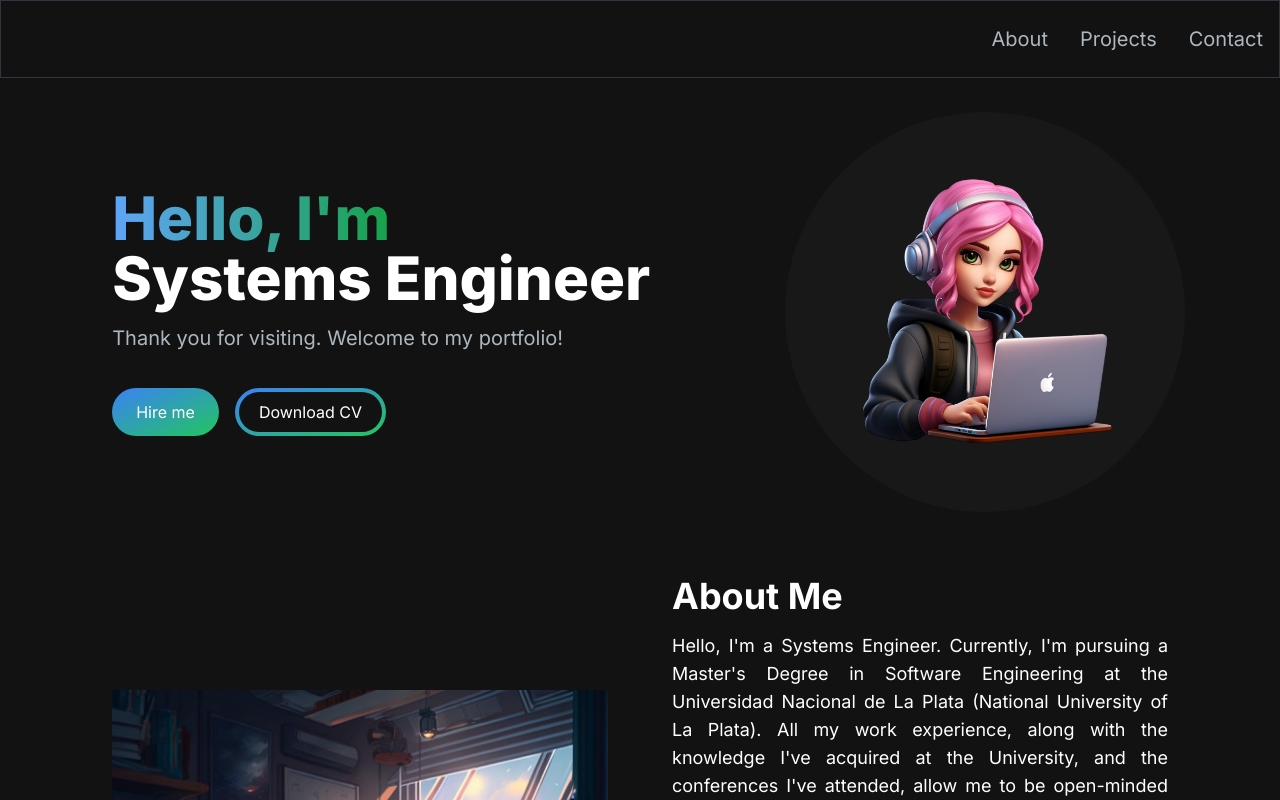
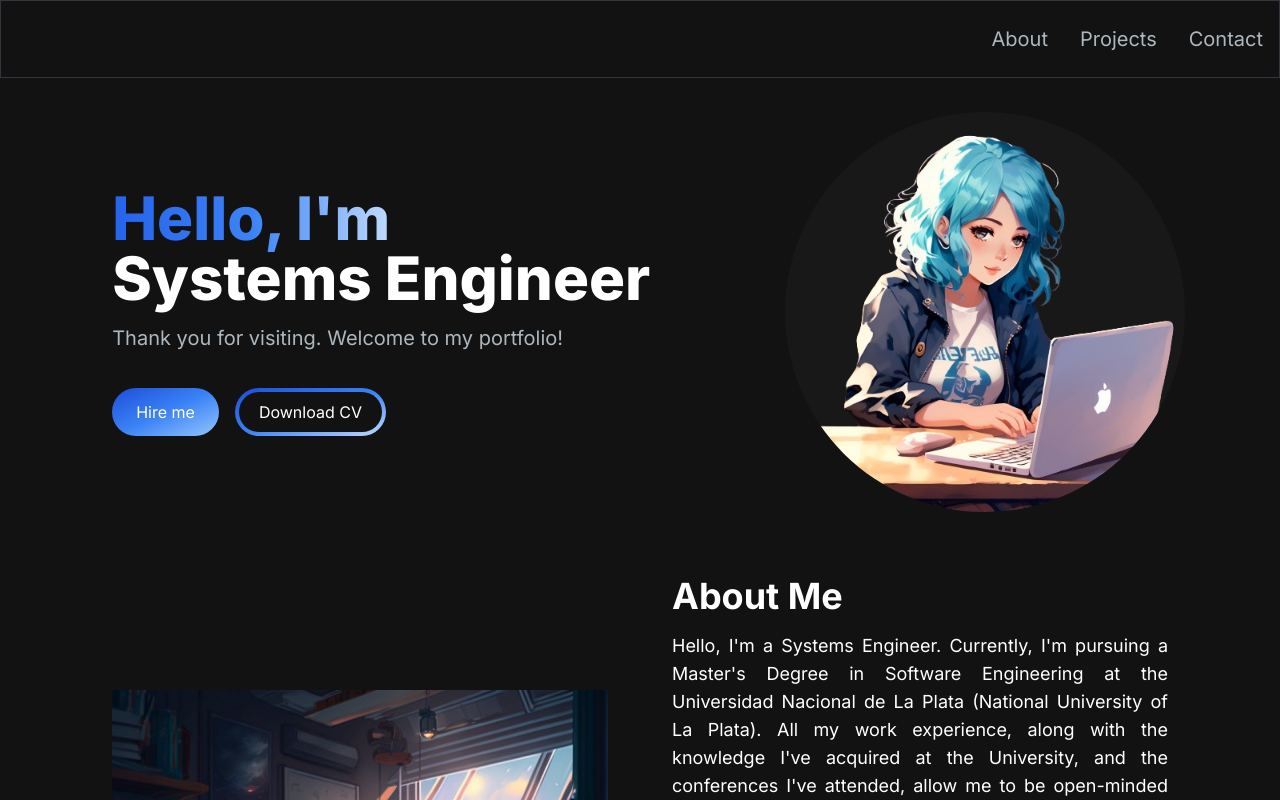
Before and after one commit to juliscrep/Portfolio-website, a Next.js app: page / in a window 1280 px wide. Shown: the top 800 px of the page. Built offline with nearby package versions, Linux system fonts and the light colour scheme.

Commit message:
cambios en codigo

```diff
--- a/app/components/HeroSection.jsx
+++ b/app/components/HeroSection.jsx
@@ -10,7 +10,7 @@ const HeroSection = () => {
         <div className='grid grid-cols-1 sm:grid-cols-12'>
             <div className='col-span-7 place-self-center text-center sm:text-left'>
                 <h1 className="text-white mb-4 text-4xl sm:text-5xl lg:text-6xl font-extrabold">
-                    <span className='text-transparent bg-clip-text bg-gradient-to-r from-blue-400 to-green-600'>
+                    <span className='text-transparent bg-clip-text bg-gradient-to-r from-blue-600 via-blue-500 to-blue-200'>
                         Hello, I'm {" "}
                     </span>
                     <br></br>
@@ -33,20 +33,20 @@ const HeroSection = () => {
                   Thank you for visiting. Welcome to my portfolio!
                 </p>
                 <div>
-                    <button className='px-6 py-3 w-full sm:w-fit rounded-full mr-4 bg-gradient-to-br from-blue-500  to-green-500 hover:bg-slate-200 text-white'>Hire me</button>
-                    <button className='px-1 py-1 w-full sm:w-fit rounded-full bg-gradient-to-br  from-blue-500  to-green-500 hover:bg-slate-800 text-white mt-3 '>
+                    <button className='px-6 py-3 w-full sm:w-fit rounded-full mr-4 bg-gradient-to-br from-blue-700 via-blue-500 to-blue-300 hover:bg-slate-200 text-white'>Hire me</button>
+                    <button className='px-1 py-1 w-full sm:w-fit rounded-full bg-gradient-to-br from-blue-700 via-blue-500 to-blue-200 hover:bg-slate-800 text-white mt-3 '>
                     <a className='block bg-[#121212] hover:bg-slate-800 rounded-full px-5 py-2' href="/images/cv.pdf" target="_blank">Download CV</a>
                     </button>
                 </div>
             </div>
             <div className='col-span-5 place-self-center mt-4 lg:mt-0'>
-                <div className='rounded-full bg-[#181818] w-[250px] h-[250px] lg:w-[400px] lg:h-[400px] relative'>
+                <div className='rounded-full bg-[#181818] w-[240px] h-[240px] lg:w-[400px] lg:h-[400px] relative'>
                   <Image
-                    src="/images/hero-image.png"
+                    src="/images/retrato5.png"
                     alt="hero image"
-                    className='absolute transform  -translate-x-1/2 -translate-y-1/2 top-1/2 left-1/2'
-                    width={300}
-                    height={300}
+                    className='absolute transform  -translate-x-1/2 -translate-y-1/2 top-1/2 left-1/2 rounded-full'
+                    width={440}
+                    height={440}
                   />
                 </div>
 
--- a/app/components/ProjectsSection.jsx
+++ b/app/components/ProjectsSection.jsx
@@ -18,7 +18,7 @@ const projectsData = [
     {
         id:2,
         title: "web service (API) to diagnose a patient's cardiac risk",
-        description:"This project presents the proposed solution for the integrative project in the course 'Topics in Software Engineering II' within the Master's Degree in Software program. The proposal involves the development of a web service (API) that provides access to a neural network model.The main goal of this model is to diagnose the cardiac risk of a patient based on provided clinical data, such as cholesterol level, blood pressure, blood sugar level, age, overweight status, and smoking habit.The logical system model is based on a microservices architecture using Python and MongoDB.",
+        description:"This project develops a web service (API) granting access to a neural network model. Its primary aim is to diagnose a patient's cardiac risk using clinical data. The system adopts a microservices architecture with Python and MongoDB.",
         image: "/images/projects/patientsCardiacRisk.png",
         tag: ["All","Academic"],
         gitUrl:"https://github.com/fueguino84/tp_final_topicos2",
```
Also changed, not shown: public/images/retrato5.png (added).
